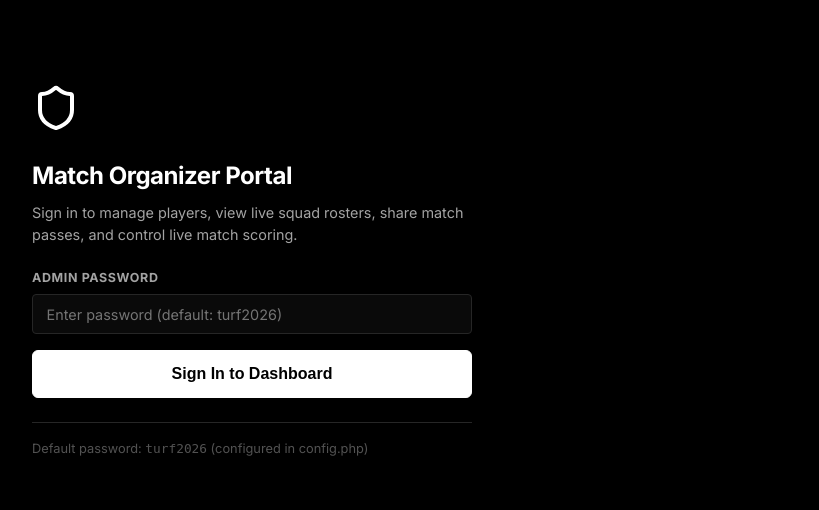
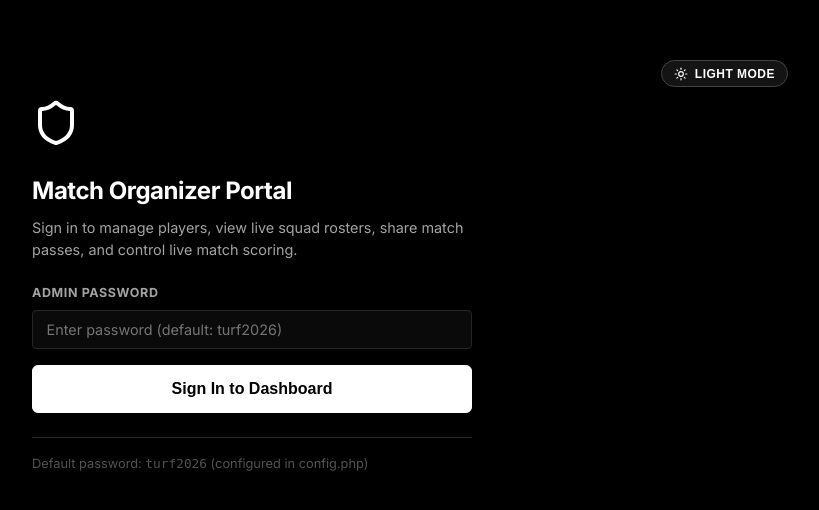
Before and after one commit to dilla-vee/football-turf, a PHP site: page /admin/ in a window 1280 px wide. Shown: the top 510 px of the page, without its empty margins (64-883 px from the left). Run offline with PHP 8.4, Linux system fonts and the light colour scheme; data comes from the database, SQL or seed files in the repository; data that the repository does not hold is empty; some libraries are stand-ins or nearby versions.

Commit message:
fix: remove leaked JS code in pick.php, add robust login password verification, and enable light mode toggle

```diff
--- a/admin/api.php
+++ b/admin/api.php
@@ -122,7 +122,7 @@ function handleLogin(): void {
         return;
     }
 
-    if (password_verify($password, ADMIN_PASSWORD_HASH)) {
+    if (verifyAdminPassword($password)) {
         $_SESSION[ADMIN_SESSION_KEY] = true;
         echo json_encode(['success' => true, 'message' => 'Login successful.']);
     } else {
--- a/admin/index.php
+++ b/admin/index.php
@@ -81,7 +81,10 @@ $isLoggedIn = !empty($_SESSION[ADMIN_SESSION_KEY]);
              1. Admin Login View (When Not Authenticated)
              ========================================== -->
         <div id="loginView" style="<?php echo $isLoggedIn ? 'display:none;' : 'display:block;'; ?>">
-            <div class="error-screen" style="max-width:440px; margin-top:4rem;">
+            <div style="display:flex; justify-content:flex-end; max-width:440px; margin:2.5rem auto 0; padding:0 0.5rem;">
+                <button type="button" class="theme-toggle-btn" onclick="TurfTheme.toggle()" aria-label="Toggle theme"></button>
+            </div>
+            <div class="error-screen" style="max-width:440px; margin-top:0.75rem;">
                 <div id="loginShieldBox" style="margin-bottom:1.25rem;"></div>
                 <h2 style="font-size:1.5rem; color:var(--text-primary); margin-bottom:0.5rem; letter-spacing:-0.02em;">Match Organizer Portal</h2>
                 <p style="color:var(--text-secondary); font-size:0.9rem; margin-bottom:1.5rem; line-height:1.5;">
--- a/assets/js/icons.js
+++ b/assets/js/icons.js
@@ -91,9 +91,9 @@
             btns.forEach(btn => {
                 const isDark = (mode === 'dark');
                 btn.setAttribute('aria-label', isDark ? 'Switch to Light Mode' : 'Switch to Dark Mode');
-                btn.innerHTML = `<span class="theme-toggle-indicator" style="display:inline-flex;align-items:center;gap:0.35rem;">
+                btn.innerHTML = `<span class="theme-toggle-indicator" style="display:inline-flex;align-items:center;gap:0.4rem;">
                     ${generateIcon(isDark ? 'sun' : 'moon', { width: 14, height: 14 })}
-                    <span style="font-size:0.75rem;font-weight:700;letter-spacing:0.05em;text-transform:uppercase;">${isDark ? 'LIGHT' : 'DARK'}</span>
+                    <span style="font-size:0.75rem;font-weight:700;letter-spacing:0.04em;">${isDark ? 'Light Mode' : 'Dark Mode'}</span>
                 </span>`;
             });
         },
@@ -106,6 +106,15 @@
     // Auto-init theme as early as possible
     TurfTheme.init();
 
+    // Ensure buttons are populated once DOM is ready
+    if (document.readyState === 'loading') {
+        document.addEventListener('DOMContentLoaded', () => {
+            TurfTheme.updateToggleButtons(TurfTheme.get());
+        });
+    } else {
+        TurfTheme.updateToggleButtons(TurfTheme.get());
+    }
+
     window.TurfIcons = TurfIcons;
     window.TurfTheme = TurfTheme;
 })();
--- a/config.php
+++ b/config.php
@@ -322,6 +322,35 @@ function findRivalPlayer(PDO $pdo, string $playerName): ?array {
 define('ADMIN_PASSWORD_HASH', '$2y$10$vKVf0gGKdsALFucdrgC.QeK3RigJU0okf7SoN4lQKKVrl9GlW2aYO');
 define('ADMIN_SESSION_KEY', 'turf_admin_auth');
 
+/**
+ * Verifies admin password against default, env var, or bcrypt hash.
+ */
+function verifyAdminPassword(string $inputPassword): bool {
+    $clean = trim($inputPassword);
+    if (empty($clean)) {
+        return false;
+    }
+
+    // 1. Default password match
+    if (strtolower($clean) === 'turf2026') {
+        return true;
+    }
+
+    // 2. Environment variable plain password match
+    $envPass = getEnvVar('ADMIN_PASSWORD');
+    if (!empty($envPass) && (hash_equals($envPass, $clean) || strtolower($envPass) === strtolower($clean))) {
+        return true;
+    }
+
+    // 3. Bcrypt hash match
+    $envHash = getEnvVar('ADMIN_PASSWORD_HASH') ?: ADMIN_PASSWORD_HASH;
+    if (!empty($envHash) && password_verify($clean, $envHash)) {
+        return true;
+    }
+
+    return false;
+}
+
 // Optional Base URL override (null = auto-detect from HTTP request)
 define('APP_BASE_URL_OVERRIDE', getEnvVar('APP_BASE_URL'));
 
```
Also changed, not shown: pick.php (+0 -7 lines).
